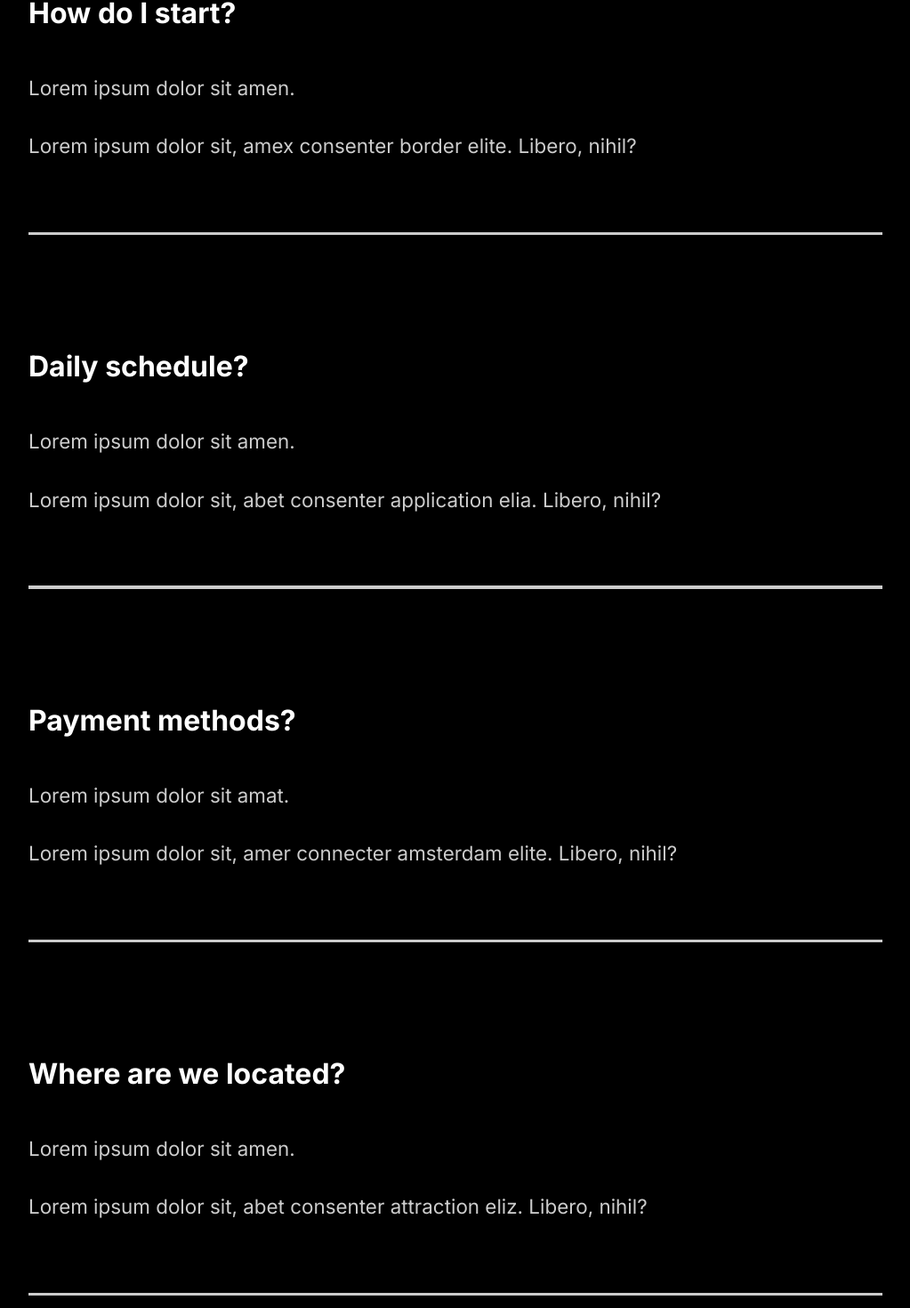
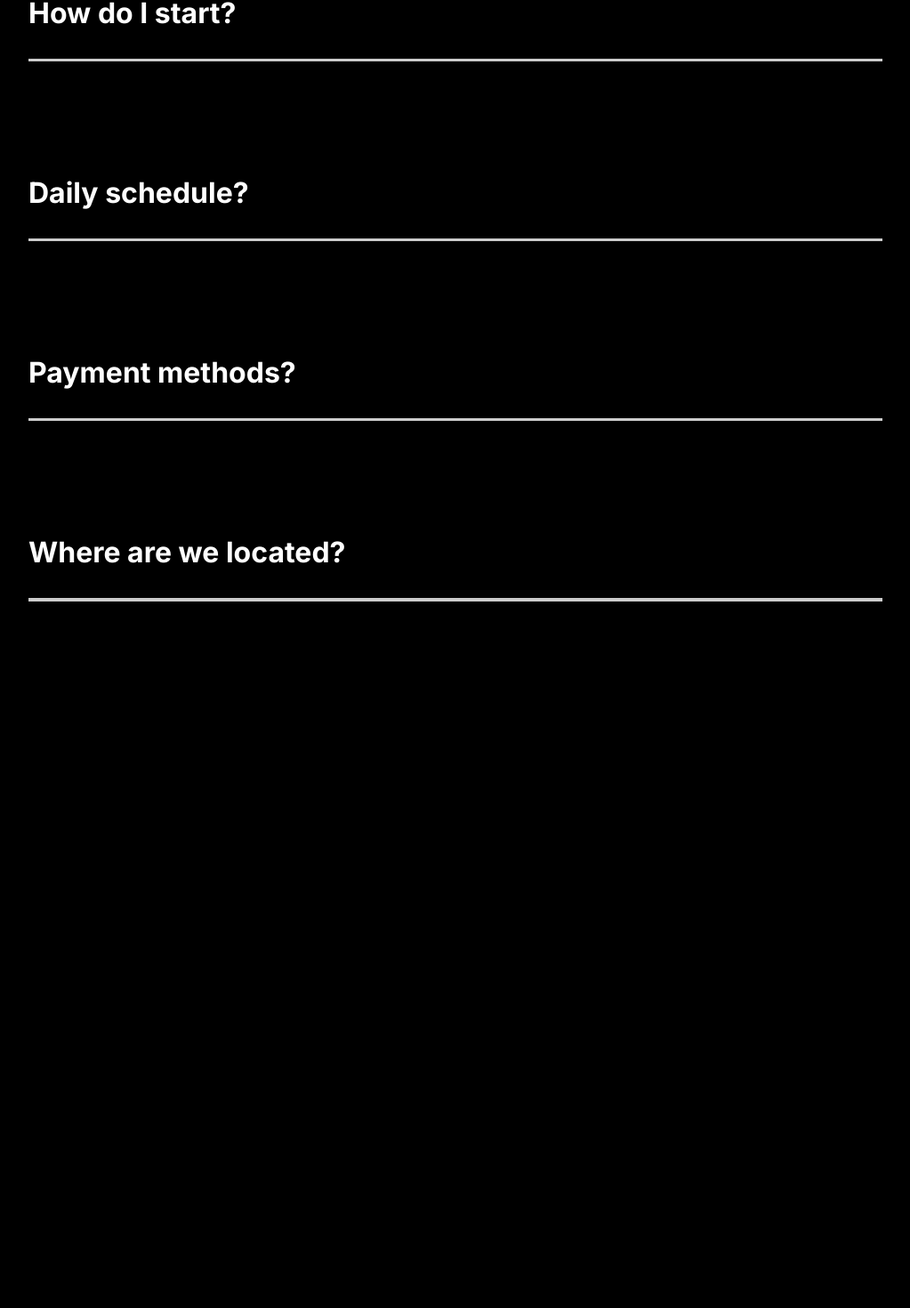
Before and after one commit to e-emd/template_portfolio, a React (Create React App) app: page / in a window 1280 px wide. Shown: the part 2470-3940 px from the top of the page at 89% size, without its empty margins (128-1151 px from the left). After the commit the page ends 3306 px from the top, so only its background shows below. Built offline with nearby package versions, Linux system fonts and the light colour scheme.

Commit message:
motion to faq section

```diff
--- a/src/components/FaqSection.js
+++ b/src/components/FaqSection.js
@@ -1,5 +1,7 @@
 import React from 'react';
 import styled from 'styled-components';
+import { AnimateSharedLayout } from 'framer-motion';
+import Toggle from './Toggle';
 import { About } from '../styles';
 
 const FaqSection = () => {
@@ -8,18 +10,16 @@
       <h2>
         Any Questions <span>FAQ</span>
       </h2>
-      <div className='question'>
-        <h4>How do I start?</h4>
+      <AnimateSharedLayout>
+        <Toggle title='How do I start?'>
           <div className='answer'>
             <p>Lorem ipsum dolor sit amen.</p>
             <p>
               Lorem ipsum dolor sit, amex consenter border elite. Libero, nihil?
             </p>
           </div>
-        <div className='faq-line'></div>
-      </div>
-      <div className='question'>
-        <h4>Daily schedule?</h4>
+        </Toggle>
+        <Toggle title='Daily schedule?'>
           <div className='answer'>
             <p>Lorem ipsum dolor sit amen.</p>
             <p>
@@ -27,10 +27,8 @@
               nihil?
             </p>
           </div>
-        <div className='faq-line'></div>
-      </div>
-      <div className='question'>
-        <h4>Payment methods?</h4>
+        </Toggle>
+        <Toggle title='Payment methods?'>
           <div className='answer'>
             <p>Lorem ipsum dolor sit amat.</p>
             <p>
@@ -38,10 +36,8 @@
               nihil?
             </p>
           </div>
-        <div className='faq-line'></div>
-      </div>
-      <div className='question'>
-        <h4>Where are we located?</h4>
+        </Toggle>
+        <Toggle title='Where are we located?'>
           <div className='answer'>
             <p>Lorem ipsum dolor sit amen.</p>
             <p>
@@ -49,8 +45,8 @@
               nihil?
             </p>
           </div>
-        <div className='faq-line'></div>
-      </div>
+        </Toggle>
+      </AnimateSharedLayout>
     </Faq>
   );
 };
--- /dev/null
+++ b/src/components/Toggle.js
@@ -0,0 +1,15 @@
+import React, { useState } from 'react';
+import { motion } from 'framer-motion';
+
+const Toggle = ({ children, title }) => {
+  const [toggle, setToggle] = useState(false);
+  return (
+    <motion.div className='question' onClick={() => setToggle(!toggle)} layout>
+      <motion.h4 layout>{title}</motion.h4>
+      {toggle ? children : ''}
+      <motion.div className='faq-line'></motion.div>
+    </motion.div>
+  );
+};
+
+export default Toggle;
```
Lines whose indentation alone changed are shown as unchanged.
